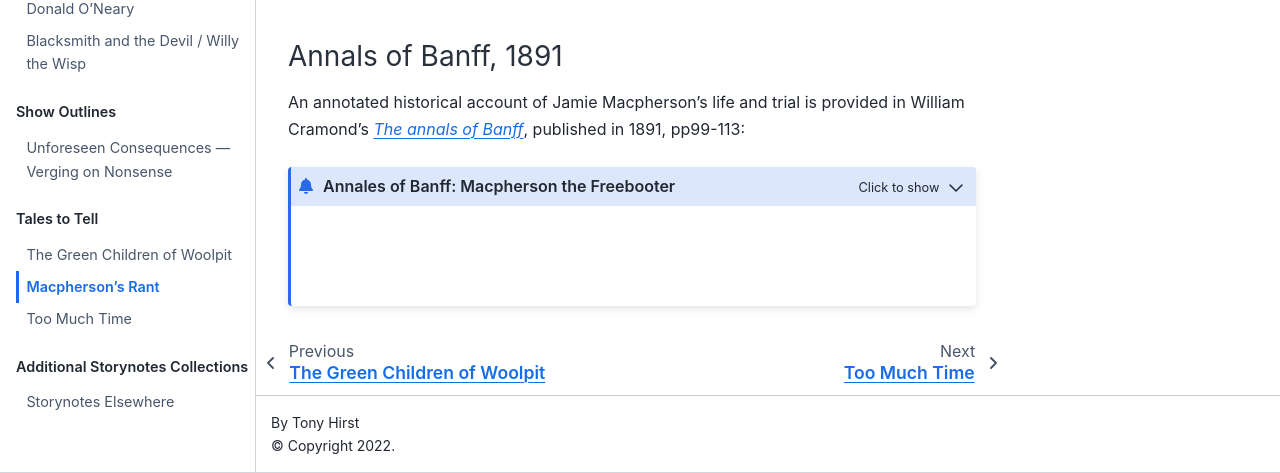
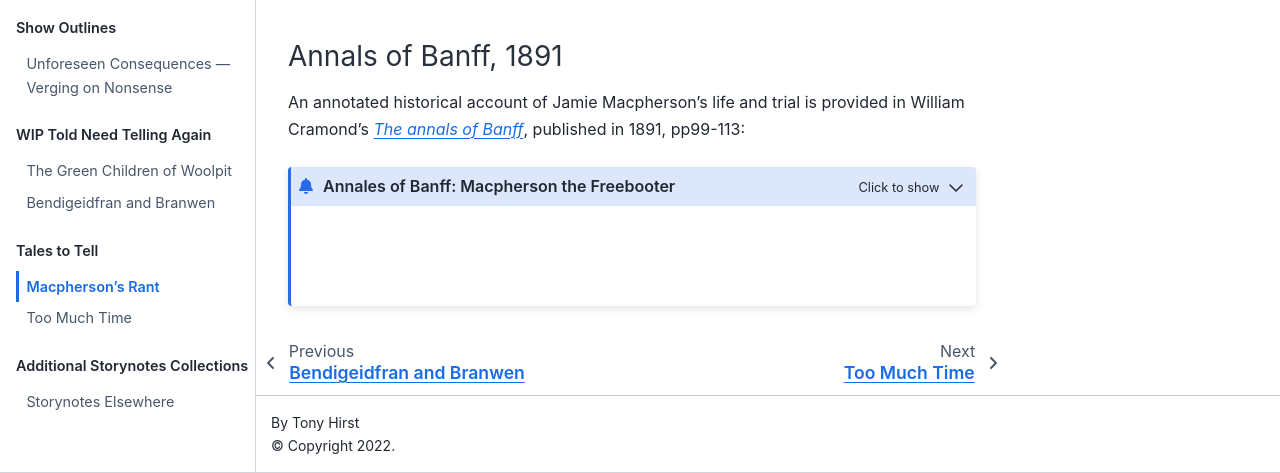
Before and after one commit to psychemedia/storytelling-notes, a Jupyter Book: the page built from macpherson.md, in a window 1280 px wide and 900 px high, scrolled down 3350 px, cut to the strip 427-900 px from the top of the window. Built offline with Jupyter Book 1.0.4 settings and Sphinx 7.4.7 and the Sphinx Book theme 1.1.4, drawn with Linux system fonts in a browser that asks for light colours; some of the changed text lies outside the part shown.

Commit message:
Bendigeidfran

```diff
--- a/_toc.yml
+++ b/_toc.yml
@@ -14,9 +14,12 @@
 - caption: Show Outlines
   chapters:
   - file: unforeseen-nonsense
+- caption: WIP Told Need Telling Again
+  chapters:
+  - file: woolpit-green
+  - file: bendigeidfran_branwen_second_branch
 - caption: Tales to Tell
   chapters:
-  - file: woolpit-green
   - file: macpherson
   - file: too_much_time
 - caption: Additional Storynotes Collections
```
Also changed, not shown: bendigeidfran_branwen_second_branch.md (+20 -2 lines).
